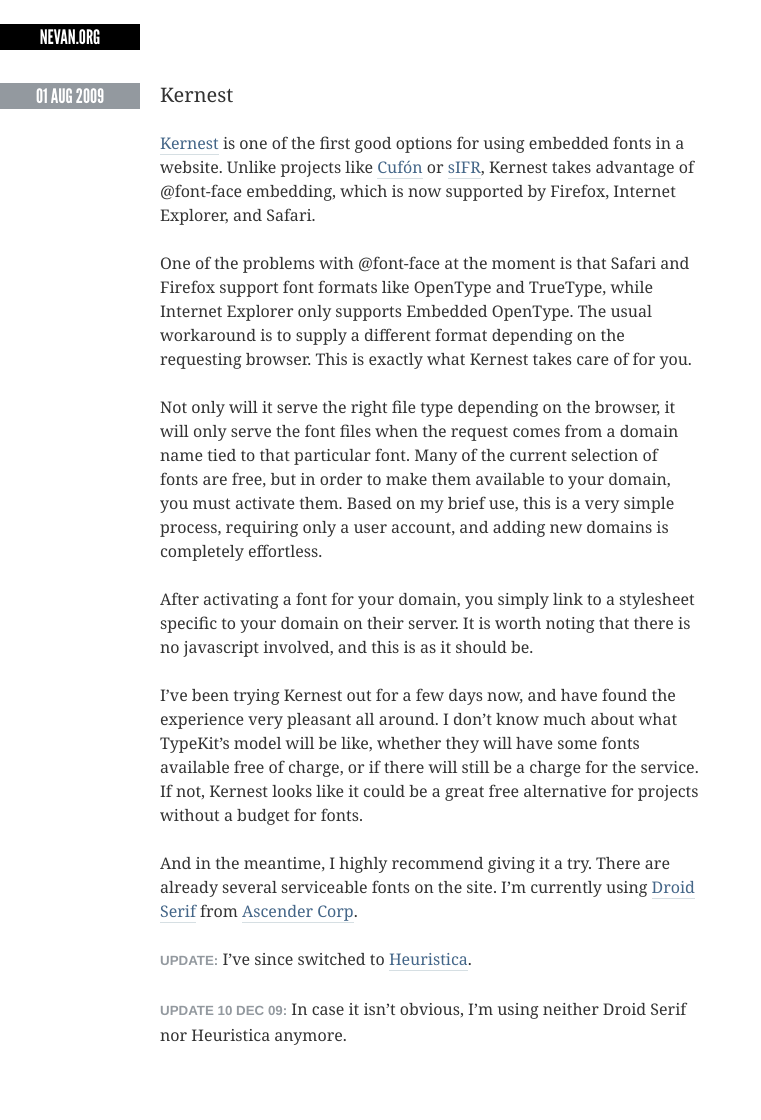
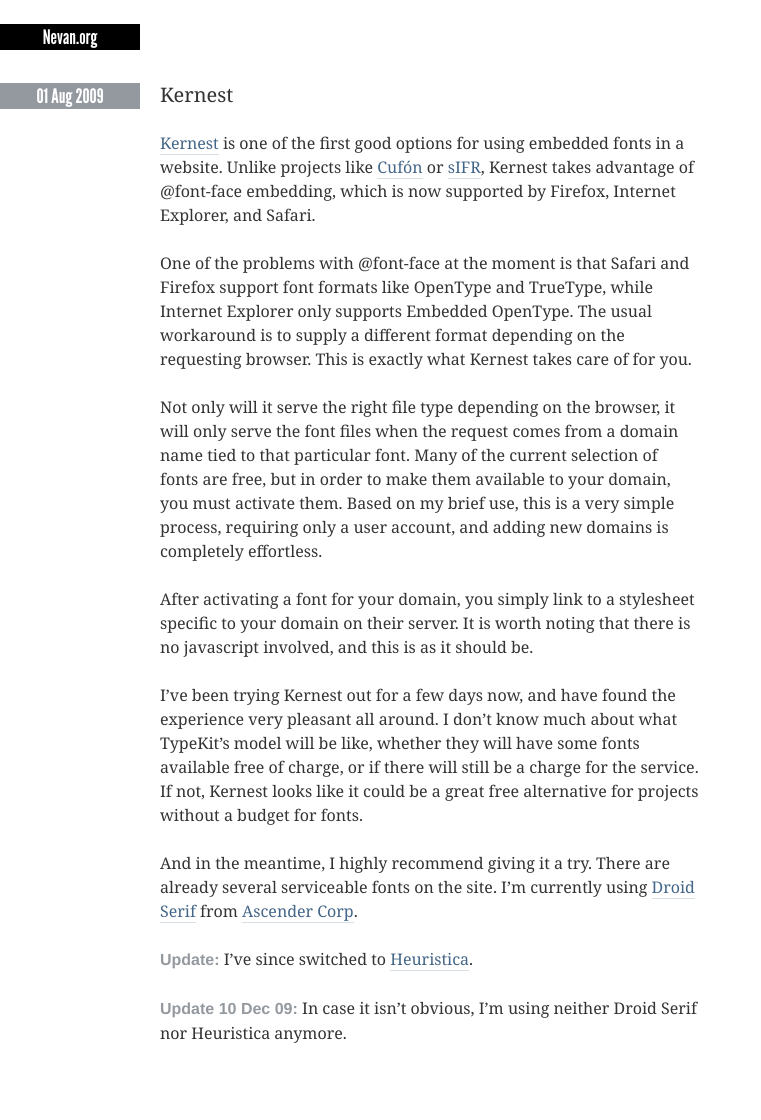
Before and after one commit to nevanscott/nevanscott, a Jekyll site: the page html/2009/08/kernest/index.html, which Jekyll copies as it is, in a window 1280 px wide. Shown: the whole page, without its empty margins (0-761 px from the left). Built offline with Jekyll 4.4.1, drawn with Linux system fonts in a browser that asks for light colours; Markdown is read by kramdown in place of the engine named in the settings.

Commit message:
small font changes

```diff
--- a/html/media/css/main.css
+++ b/html/media/css/main.css
@@ -43,7 +43,6 @@
 	font-size: 1.25em;
 	line-height: 1.2em;
 	margin: 0;
-	text-transform: uppercase;
 	float: left;
 	clear: both;
 	text-align: center;
@@ -131,7 +130,6 @@
 	font-size: 1.25em;
 	line-height: 1.2em;
 	margin: .6em 20px 0 0;
-	text-transform: uppercase;
 	float: left;
 	background: #345;
 	color: #FFF;
@@ -154,9 +152,7 @@
 
 .update {
 	font-family: "ff-meta-condensed-web-pro-1", "ff-meta-condensed-web-pro-2", Helvetica Neue, Arial, Helvetica, sans-serif;
-	text-transform: uppercase;
 	font-weight: bold;
-	font-size: smaller;
 	}
 
 .clear {
--- a/media/css/main.css
+++ b/media/css/main.css
@@ -43,7 +43,6 @@
 	font-size: 1.25em;
 	line-height: 1.2em;
 	margin: 0;
-	text-transform: uppercase;
 	float: left;
 	clear: both;
 	text-align: center;
@@ -131,7 +130,6 @@
 	font-size: 1.25em;
 	line-height: 1.2em;
 	margin: .6em 20px 0 0;
-	text-transform: uppercase;
 	float: left;
 	background: #345;
 	color: #FFF;
@@ -154,9 +152,7 @@
 
 .update {
 	font-family: "ff-meta-condensed-web-pro-1", "ff-meta-condensed-web-pro-2", Helvetica Neue, Arial, Helvetica, sans-serif;
-	text-transform: uppercase;
 	font-weight: bold;
-	font-size: smaller;
 	}
 
 .clear {
```
